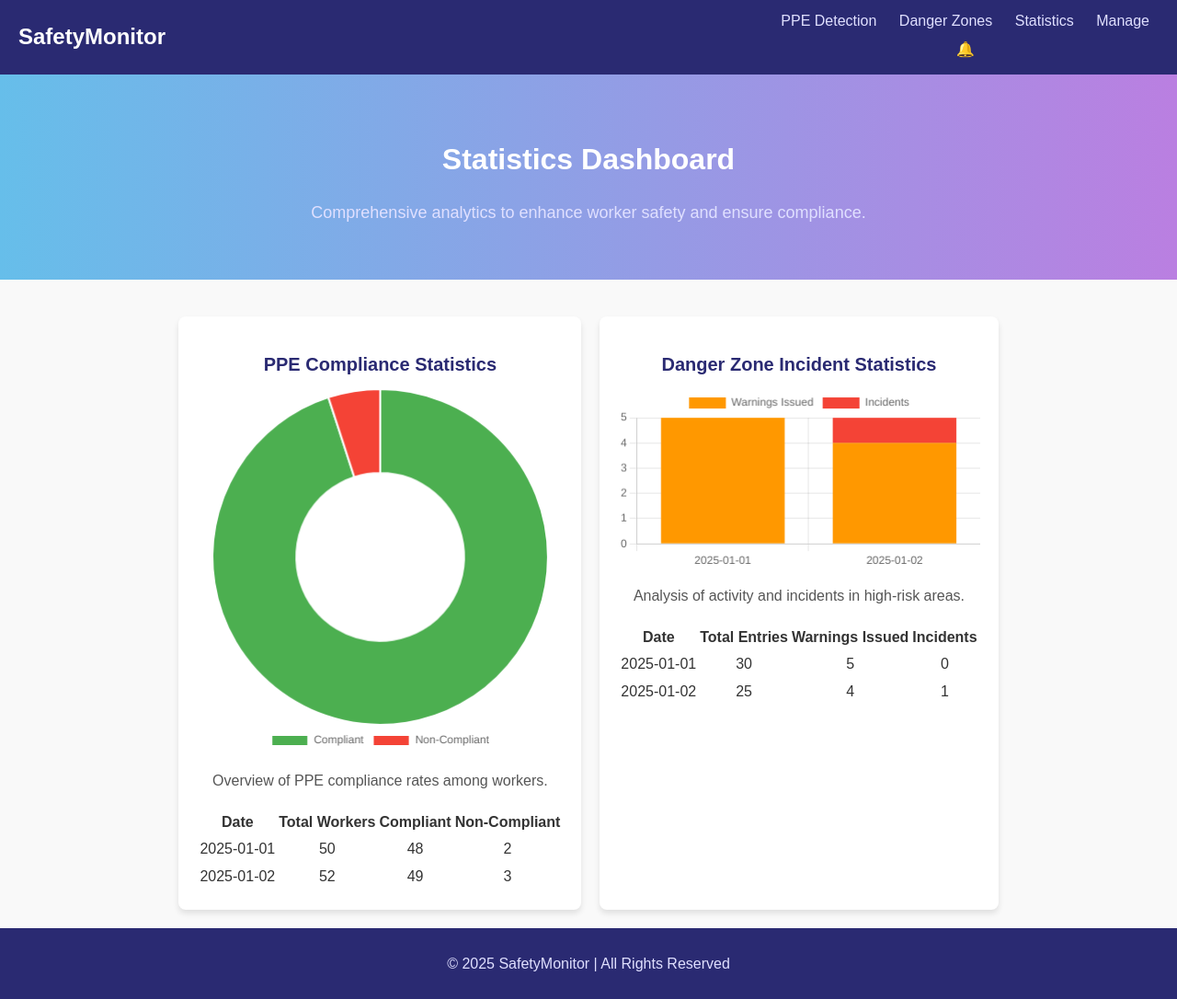
After one commit to HugoLi0213/PPE-Detection-and-Danger-Zone-Monitoring-System, a Flask app: page /stats in a window 1280 px wide. The commit adds this page. Shown: the whole page at 92% size. Run offline with Flask 3, Linux system fonts and the light colour scheme.

Commit message:
Add files via upload

```diff
--- /dev/null
+++ b/templates/stats.html
@@ -0,0 +1,151 @@
+<!DOCTYPE html>
+<html lang="en">
+<head>
+    <meta charset="UTF-8">
+    <meta name="viewport" content="width=device-width, initial-scale=1.0">
+    <link rel="stylesheet" href="style.css">
+    <title>PPE Monitoring Statistics</title>
+</head>
+<body>
+    <!-- Navigation Bar -->
+    <header class="navbar">
+        <div class="logo">SafetyMonitor</div>
+        <nav>
+            <a href="index.html" class="nav-item">PPE Detection</a>
+            <a href="index.html" class="nav-item">Danger Zones</a>
+            <a href="stats.html" class="nav-item">Statistics</a>
+            <a href="manage.html" class="nav-item">Manage</a>
+            <div class="nav-item notification" title="Notifications">🔔</div>
+        </nav>
+    </header>
+
+    <!-- Hero Section -->
+    <section class="hero">
+        <h1>Statistics Dashboard</h1>
+        <p>Comprehensive analytics to enhance worker safety and ensure compliance.</p>
+    </section>
+
+    <!-- Main Content -->
+    <main class="content">
+        <!-- PPE Stats Section -->
+        <section id="ppe-stats-section" class="card">
+            <h2>PPE Compliance Statistics</h2>
+            <canvas id="ppe-chart" class="chart"></canvas>
+            <p>Overview of PPE compliance rates among workers.</p>
+            <table>
+                <thead>
+                    <tr>
+                        <th>Date</th>
+                        <th>Total Workers</th>
+                        <th>Compliant</th>
+                        <th>Non-Compliant</th>
+                    </tr>
+                </thead>
+                <tbody>
+                    <tr>
+                        <td>2025-01-01</td>
+                        <td>50</td>
+                        <td>48</td>
+                        <td>2</td>
+                    </tr>
+                    <tr>
+                        <td>2025-01-02</td>
+                        <td>52</td>
+                        <td>49</td>
+                        <td>3</td>
+                    </tr>
+                </tbody>
+            </table>
+        </section>
+
+        <!-- Danger Zone Stats Section -->
+        <section id="danger-zone-stats-section" class="card">
+            <h2>Danger Zone Incident Statistics</h2>
+            <canvas id="danger-zone-chart" class="chart"></canvas>
+            <p>Analysis of activity and incidents in high-risk areas.</p>
+            <table>
+                <thead>
+                    <tr>
+                        <th>Date</th>
+                        <th>Total Entries</th>
+                        <th>Warnings Issued</th>
+                        <th>Incidents</th>
+                    </tr>
+                </thead>
+                <tbody>
+                    <tr>
+                        <td>2025-01-01</td>
+                        <td>30</td>
+                        <td>5</td>
+                        <td>0</td>
+                    </tr>
+                    <tr>
+                        <td>2025-01-02</td>
+                        <td>25</td>
+                        <td>4</td>
+                        <td>1</td>
+                    </tr>
+                </tbody>
+            </table>
+        </section>
+    </main>
+
+    <!-- Footer -->
+    <footer>
+        <p>© 2025 SafetyMonitor | All Rights Reserved</p>
+    </footer>
+
+    <script src="https://cdn.jsdelivr.net/npm/chart.js"></script>
+    <script>
+        // Example Chart.js Configuration for PPE Compliance
+        const ppeCtx = document.getElementById('ppe-chart').getContext('2d');
+        const ppeChart = new Chart(ppeCtx, {
+            type: 'doughnut',
+            data: {
+                labels: ['Compliant', 'Non-Compliant'],
+                datasets: [{
+                    data: [95, 5],
+                    backgroundColor: ['#4caf50', '#f44336'],
+                }]
+            },
+            options: {
+                responsive: true,
+                plugins: {
+                    legend: {
+                        position: 'bottom',
+                    }
+                }
+            }
+        });
+
+        // Example Chart.js Configuration for Danger Zone Stats
+        const dangerZoneCtx = document.getElementById('danger-zone-chart').getContext('2d');
+        const dangerZoneChart = new Chart(dangerZoneCtx, {
+            type: 'bar',
+            data: {
+                labels: ['2025-01-01', '2025-01-02'],
+                datasets: [{
+                    label: 'Warnings Issued',
+                    data: [5, 4],
+                    backgroundColor: '#ff9800',
+                }, {
+                    label: 'Incidents',
+                    data: [0, 1],
+                    backgroundColor: '#f44336',
+                }]
+            },
+            options: {
+                responsive: true,
+                scales: {
+                    x: {
+                        stacked: true,
+                    },
+                    y: {
+                        stacked: true,
+                    }
+                }
+            }
+        });
+    </script>
+</body>
+</html>
--- /dev/null
+++ b/templates/style.css
@@ -0,0 +1,230 @@
+/* General Styles */
+body {
+    margin: 0;
+    font-family: 'Arial', sans-serif;
+    background-color: #f9f9f9;
+    color: #333;
+    line-height: 1.6;
+}
+
+a {
+    text-decoration: none;
+    color: inherit;
+}
+
+/* Navbar */
+.navbar {
+    display: flex;
+    justify-content: space-between;
+    align-items: center;
+    padding: 10px 20px;
+    background-color: #2a2a72;
+    color: #fff;
+    box-shadow: 0 2px 5px rgba(0, 0, 0, 0.1);
+}
+
+.navbar .logo {
+    font-size: 24px;
+    font-weight: bold;
+    color: #ffffff;
+}
+
+.navbar nav .nav-item {
+    font-size: 16px;
+    cursor: pointer;
+    padding: 5px 10px;
+    transition: background-color 0.2s ease, color 0.2s ease;
+    color: #e0e0ff;
+}
+
+.navbar nav .nav-item:hover {
+    background-color: #4141a5;
+    border-radius: 5px;
+    color: #ffffff;
+}
+
+.navbar nav .notification {
+    display: flex;
+    align-items: center;
+    justify-content: center;
+}
+
+/* Hero Section */
+.hero {
+    background: linear-gradient(to right, #66beea, #ba7fe1);
+    color: #fdfdfd;
+    text-align: center;
+    padding: 40px 20px;
+    margin-bottom: 20px;
+}
+
+.hero h1 {
+    font-size: 32px;
+    margin-bottom: 10px;
+    color: #ffffff;
+}
+
+.hero p {
+    font-size: 18px;
+    color: #e0e0ff;
+}
+
+/* Main Content */
+.content {
+    display: flex;
+    flex-wrap: wrap;
+    justify-content: center;
+    gap: 20px;
+    padding: 20px;
+}
+
+.card {
+    background-color: #fff;
+    border-radius: 8px;
+    box-shadow: 0 4px 6px rgba(0, 0, 0, 0.1);
+    padding: 20px;
+    max-width: 400px;
+    text-align: center;
+    transition: transform 0.2s ease;
+}
+
+.card:hover {
+    transform: translateY(-5px);
+}
+
+.card h2 {
+    font-size: 20px;
+    color: #2a2a72;
+    margin-bottom: 10px;
+}
+
+.card img {
+    max-width: 100%;
+    border-radius: 8px;
+    margin-bottom: 10px;
+}
+
+.card p {
+    color: #555;
+}
+
+/* Buttons */
+.action-buttons {
+    text-align: center;
+    padding: 20px;
+    background-color: #f4f4f4;
+}
+
+button {
+    background-color: #2a2a72;
+    color: #fff;
+    border: none;
+    padding: 10px 20px;
+    font-size: 16px;
+    border-radius: 5px;
+    margin: 5px;
+    cursor: pointer;
+    transition: background-color 0.3s ease, transform 0.2s ease;
+}
+
+button:hover {
+    background-color: #4141a5;
+    transform: scale(1.05);
+}
+
+button:focus {
+    outline: none;
+    box-shadow: 0 0 5px #ffd700;
+}
+
+/* Footer */
+footer {
+    text-align: center;
+    padding: 10px;
+    background-color: #2a2a72;
+    color: #e0e0ff;
+}
+
+/* Responsive Design */
+@media (max-width: 768px) {
+    .content {
+        flex-direction: column;
+        align-items: center;
+    }
+
+    .card {
+        max-width: 90%;
+    }
+
+    button {
+        width: 100%;
+        margin-bottom: 10px;
+    }
+}
+
+/* Image Container */
+.image-container {
+    position: relative;
+    display: inline-block;
+    max-width: 100%;
+    border: 2px solid #ddd;
+    border-radius: 8px;
+    overflow: hidden;
+    margin: 0 auto;
+}
+
+#reference-image {
+    width: 100%;
+    display: block;
+}
+
+#zones-overlay {
+    position: absolute;
+    top: 0;
+    left: 0;
+    width: 100%;
+    height: 100%;
+    pointer-events: none;
+}
+
+.danger-zone {
+    position: absolute;
+    border: 2px solid red;
+    background-color: rgba(255, 0, 0, 0.3);
+    pointer-events: none;
+}
+
+.danger-zone span {
+    position: absolute;
+    top: -20px;
+    left: 5px;
+    color: red;
+    font-weight: bold;
+    background-color: white;
+    padding: 2px 5px;
+    border-radius: 4px;
+}
+
+/* Form Styles */
+#zone-form {
+    margin-top: 20px;
+    text-align: left;
+}
+
+.form-group {
+    margin-bottom: 15px;
+}
+
+label {
+    display: block;
+    font-weight: bold;
+    margin-bottom: 5px;
+}
+
+input {
+    width: 100%;
+    padding: 10px;
+    border: 1px solid #ccc;
+    border-radius: 5px;
+    box-sizing: border-box;
+}
```
Also changed, not shown: templates/index.html (+50 -19 lines), templates/manage.html (added, +64 -0 lines), templates/video_feed_danger_zone.jpg (added), templates/video_feed_ppe.jpg (added).
